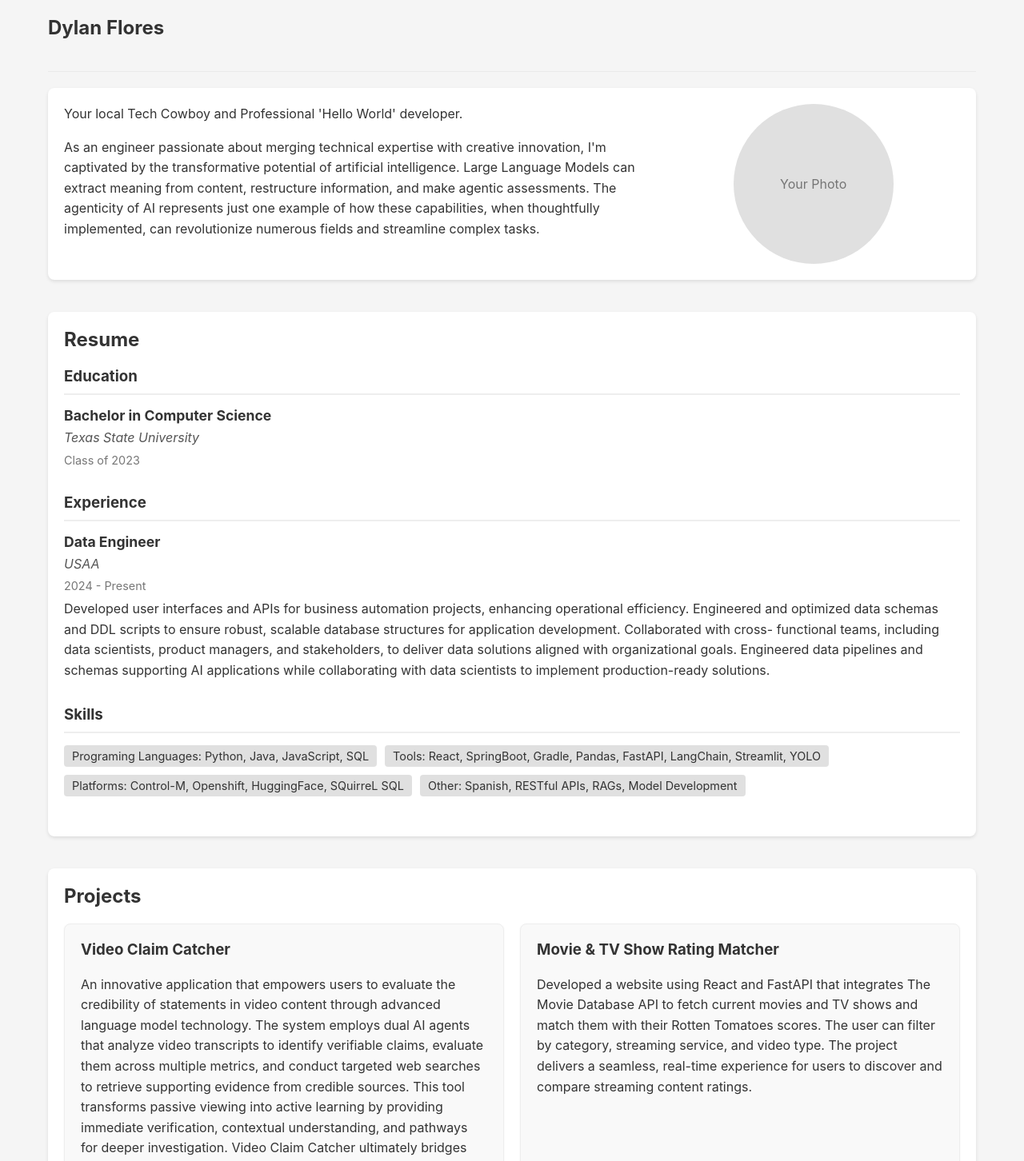
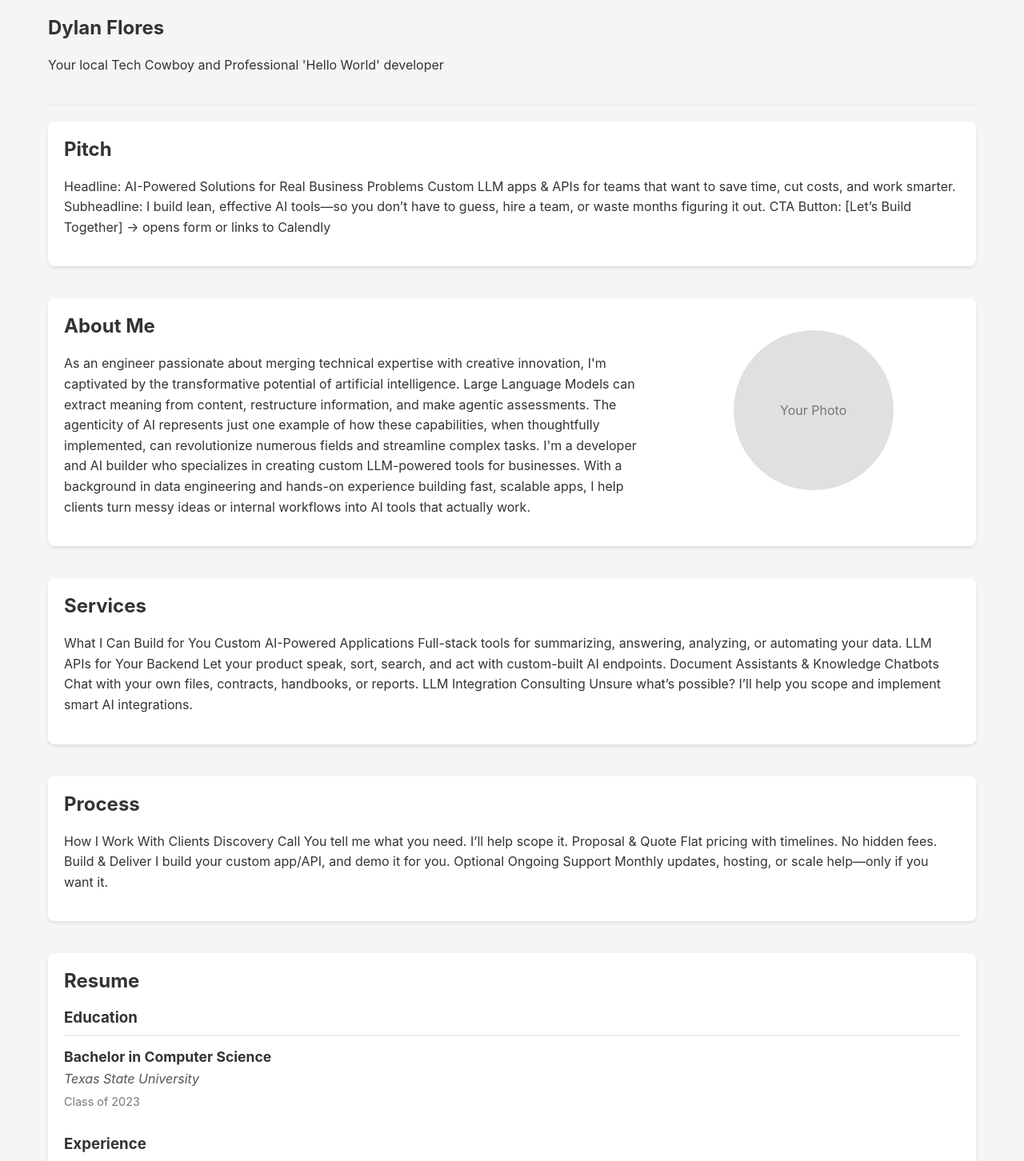
Before and after one commit to Dylanrock333/DylanFlores, a React (Create React App) app: page / in a window 1280 px wide. Shown: the top 1452 px of the page at 80% size. Built offline with nearby package versions, Linux system fonts and the light colour scheme.

Commit message:
Aded sections I want

```diff
--- a/src/App.jsx
+++ b/src/App.jsx
@@ -6,13 +6,19 @@ import Resume from './components/Resume';
 import Projects from './components/Projects';
 import Contact from './components/Contact';
 import Footer from './components/Footer';
+import Pitch from './components/Pitch';
+import Services from './components/Services';
+import Process from './components/Process';
 
 function App() {
   return (
     <div className="App">
       <Header />
       <main>
+        <Pitch />
         <About />
+        <Services />
+        <Process />
         <Resume />
         <Projects />
         <Contact />
--- a/src/components/About.jsx
+++ b/src/components/About.jsx
@@ -6,14 +6,13 @@ function About() {
     <section id="about" className="about">
       <div className="about-content">
         <div className="about-text">
+          <h2>About Me</h2>
           <p>
-            Your local Tech Cowboy and Professional 'Hello World' developer.
-          </p>
-          <p>
-          As an engineer passionate about merging technical expertise with creative innovation, I'm captivated by the transformative potential of artificial intelligence.
-          Large Language Models can extract meaning from content, restructure information, and make agentic assessments.
-          The agenticity of AI represents just one example of how these capabilities, when thoughtfully implemented, can revolutionize numerous fields and streamline complex tasks.
-
+            As an engineer passionate about merging technical expertise with creative innovation, I'm captivated by the transformative potential of artificial intelligence.
+            Large Language Models can extract meaning from content, restructure information, and make agentic assessments.
+            The agenticity of AI represents just one example of how these capabilities, when thoughtfully implemented, can revolutionize numerous fields and streamline complex tasks.
+            I'm a developer and AI builder who specializes in creating custom LLM-powered tools for businesses.
+            With a background in data engineering and hands-on experience building fast, scalable apps, I help clients turn messy ideas or internal workflows into AI tools that actually work.
           </p>
         </div>
         <div className="about-image">
--- a/src/components/Header.jsx
+++ b/src/components/Header.jsx
@@ -6,6 +6,7 @@ function Header() {
     <header className="header">
       <div className="logo">
         <h1>Dylan Flores</h1>
+        <p>Your local Tech Cowboy and Professional 'Hello World' developer</p>
       </div>
     </header>
   );
--- /dev/null
+++ b/src/components/Pitch.jsx
@@ -0,0 +1,25 @@
+import React from 'react';
+import '../styles/components/Pitch.css';
+
+function Pitch() {
+  return (
+    <section id="pitch" className="pitch-section">
+      <h2>Pitch</h2>
+      <div className="pitch-content">
+        <p>
+            Headline:
+                AI-Powered Solutions for Real Business Problems
+                Custom LLM apps & APIs for teams that want to save time, cut costs, and work smarter.
+
+            Subheadline:
+                I build lean, effective AI tools—so you don’t have to guess, hire a team, or waste months figuring it out.
+
+            CTA Button:
+                [Let’s Build Together] → opens form or links to Calendly
+        </p>
+      </div>
+    </section>
+  );
+}
+
+export default Pitch;
--- /dev/null
+++ b/src/components/Process.jsx
@@ -0,0 +1,29 @@
+import React from 'react';
+import '../styles/components/Process.css';
+
+function Process() {
+  return (
+    <section id="process" className="process-section">
+      <h2>Process</h2>
+      <div className="process-content">
+        <p>
+            How I Work With Clients
+
+            Discovery Call
+            You tell me what you need. I’ll help scope it.
+
+            Proposal & Quote
+            Flat pricing with timelines. No hidden fees.
+
+            Build & Deliver
+            I build your custom app/API, and demo it for you.
+
+            Optional Ongoing Support
+            Monthly updates, hosting, or scale help—only if you want it.
+        </p>
+      </div>
+    </section>
+  );
+}
+
+export default Process;
--- /dev/null
+++ b/src/components/Services.jsx
@@ -0,0 +1,29 @@
+import React from 'react';
+import '../styles/components/Services.css';
+
+function Services() {
+  return (
+    <section id="services" className="services-section">
+      <h2>Services</h2>
+      <div className="services-content">
+        <p>
+            What I Can Build for You
+
+            Custom AI-Powered Applications
+            Full-stack tools for summarizing, answering, analyzing, or automating your data.
+
+            LLM APIs for Your Backend
+            Let your product speak, sort, search, and act with custom-built AI endpoints.
+
+            Document Assistants & Knowledge Chatbots
+            Chat with your own files, contracts, handbooks, or reports.
+
+            LLM Integration Consulting
+            Unsure what’s possible? I’ll help you scope and implement smart AI integrations.
+        </p>
+      </div>
+    </section>
+  );
+}
+
+export default Services;
--- a/src/styles/components/About.css
+++ b/src/styles/components/About.css
@@ -14,6 +14,7 @@
   display: flex;
   justify-content: center;
   align-items: center;
+  margin-top: 20px;
 }
 
 .profile-placeholder {
--- /dev/null
+++ b/src/styles/components/Pitch.css
@@ -0,0 +1,10 @@
+/* Styles for the Pitch component */
+
+/* .pitch-section {
+
+} */
+
+.pitch-content p {
+  /* Add styles for the paragraph text if needed */
+  line-height: 1.6;
+}
--- /dev/null
+++ b/src/styles/components/Process.css
@@ -0,0 +1,10 @@
+/* Styles for the Process component */
+
+/* .process-section {
+
+} */
+
+.process-content p {
+  /* Add styles for the paragraph text if needed */
+  line-height: 1.6;
+}
--- /dev/null
+++ b/src/styles/components/Services.css
@@ -0,0 +1,10 @@
+/* Styles for the Services component */
+/*
+.services-section {
+
+} */
+
+.services-content p {
+  /* Add styles for the paragraph text if needed */
+  line-height: 1.6;
+}
```
